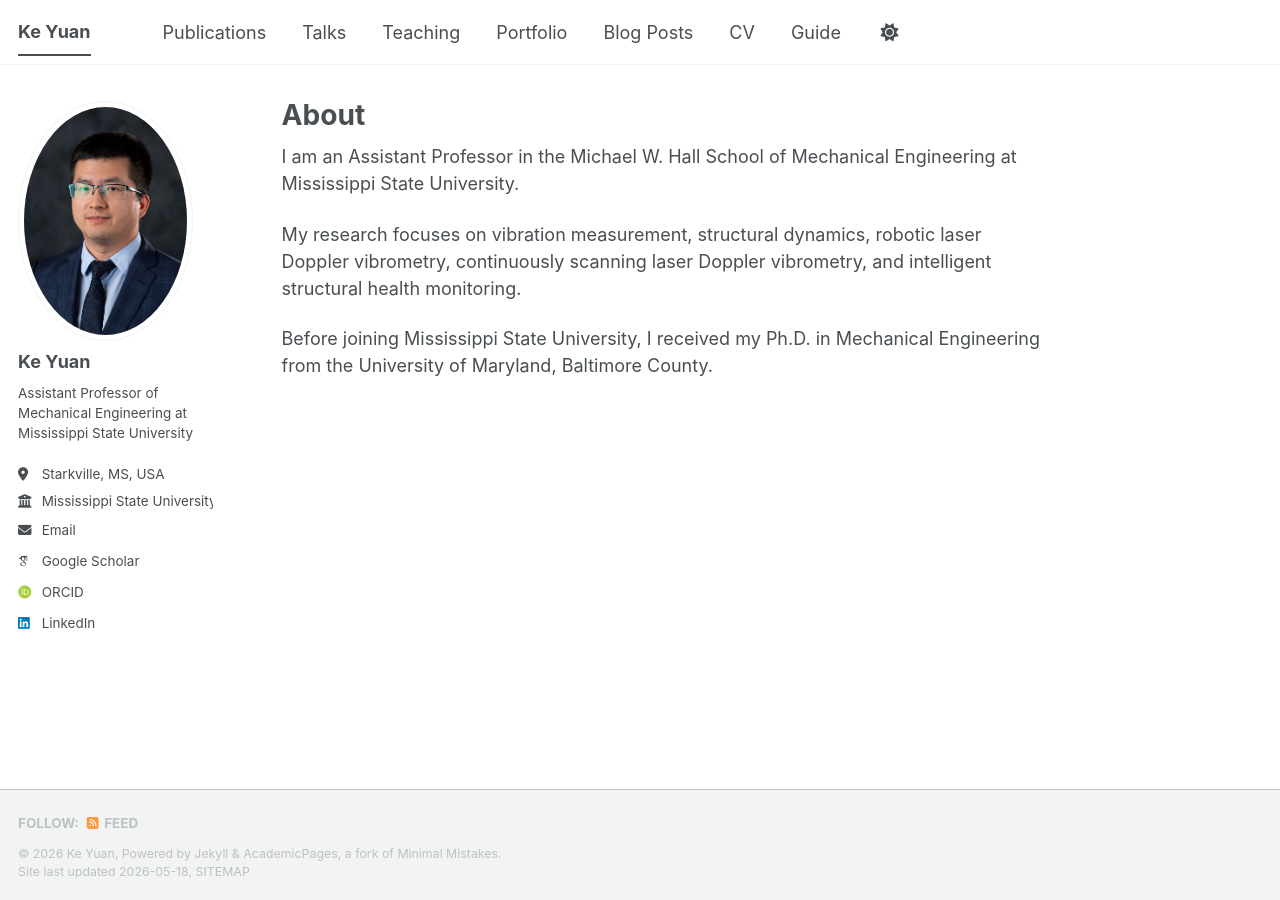
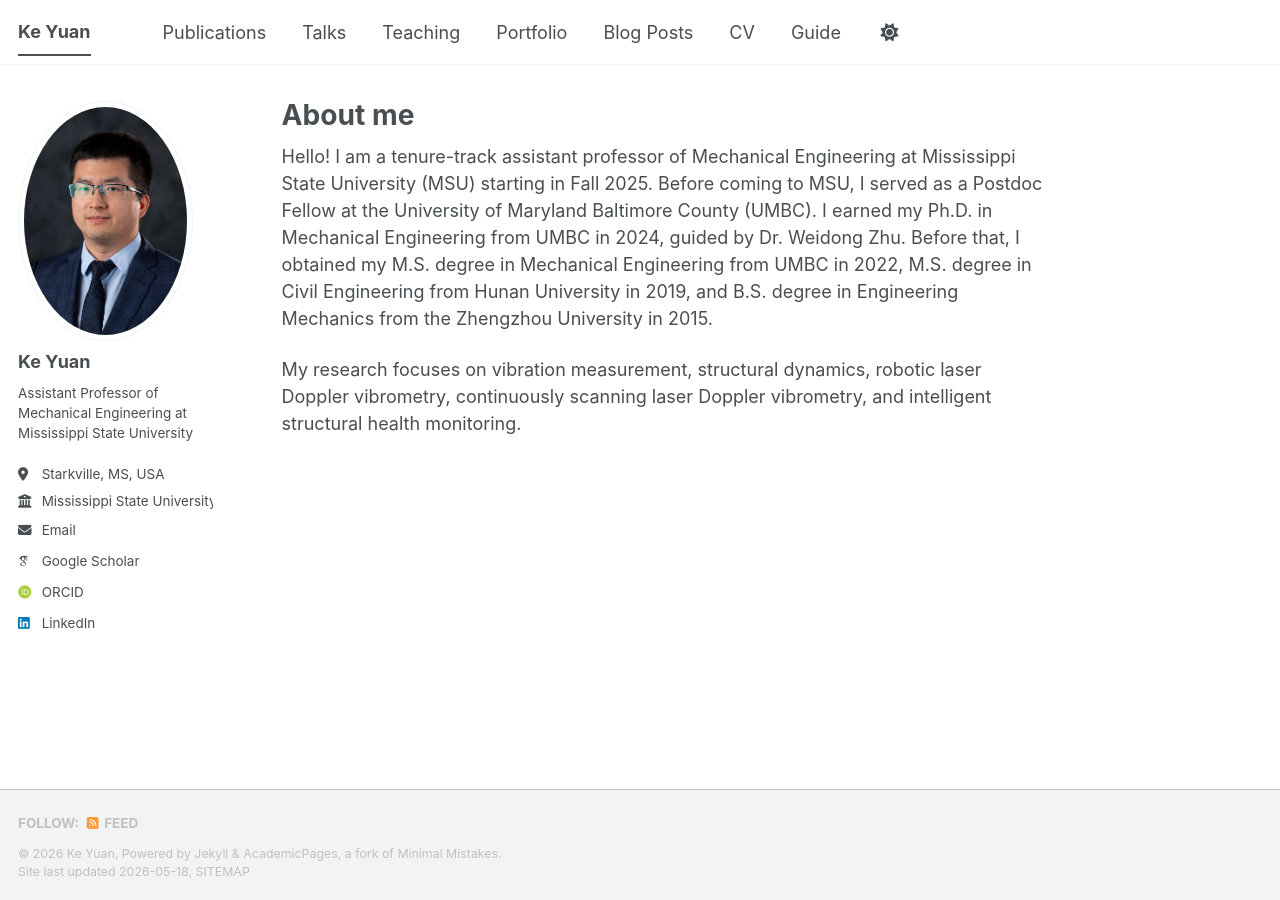
Before and after one commit to KeYuan2025/KeYuan2025.github.io, a Jekyll site: the page built from _pages/about.md, in a window 1280 px wide. Built offline with Jekyll 4.4.1, drawn with Linux system fonts in a browser that asks for light colours; some web fonts are replaced; a script bundle is joined from its source files by our own code; library files that are not in the unit come from our copies.

Commit message:
Update about.md

```diff
--- a/_pages/about.md
+++ b/_pages/about.md
@@ -1,11 +1,9 @@
 ---
 permalink: /
-title: "About"
+title: "About me"
 author_profile: true
 ---
 
-I am an Assistant Professor in the Michael W. Hall School of Mechanical Engineering at Mississippi State University.
+Hello! I am a tenure-track assistant professor of Mechanical Engineering at Mississippi State University (MSU) starting in Fall 2025. Before coming to MSU, I served as a Postdoc Fellow at the University of Maryland Baltimore County (UMBC). I earned my Ph.D. in Mechanical Engineering from UMBC in 2024, guided by Dr. Weidong Zhu. Before that, I obtained my M.S. degree in Mechanical Engineering from UMBC in 2022, M.S. degree in Civil Engineering from Hunan University in 2019, and B.S. degree in Engineering Mechanics from the Zhengzhou University in 2015.
 
 My research focuses on vibration measurement, structural dynamics, robotic laser Doppler vibrometry, continuously scanning laser Doppler vibrometry, and intelligent structural health monitoring.
-
-Before joining Mississippi State University, I received my Ph.D. in Mechanical Engineering from the University of Maryland, Baltimore County.
```
